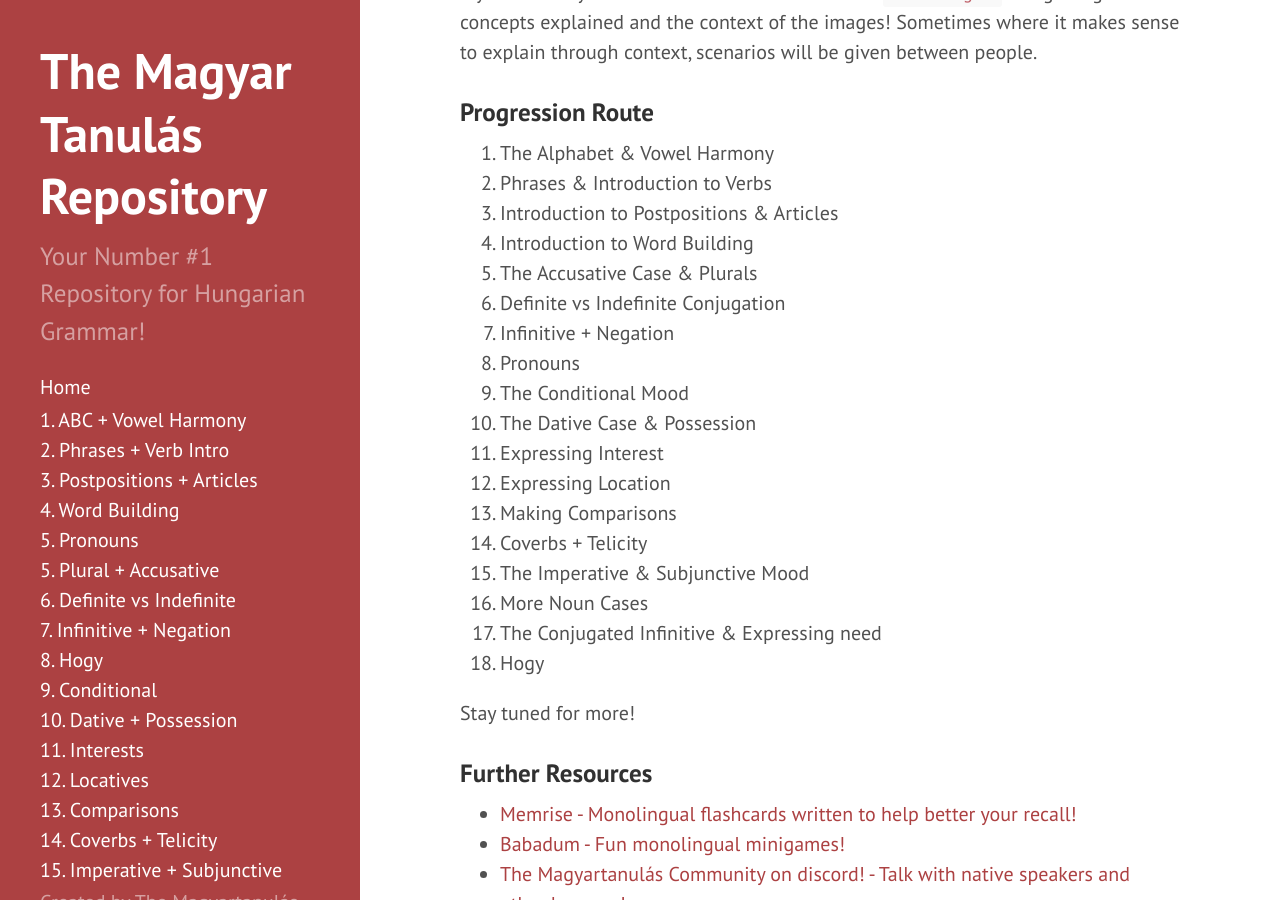
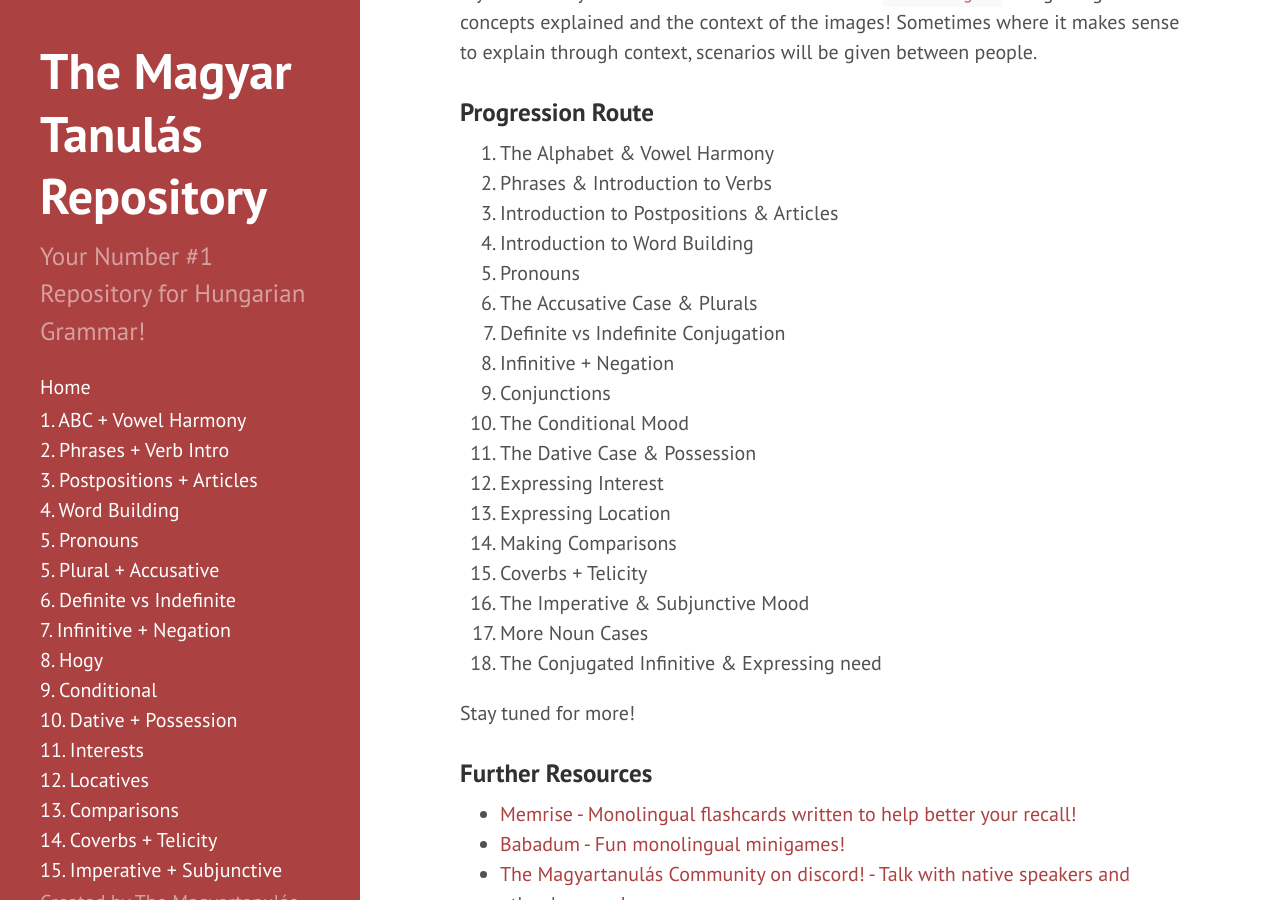
Before and after one commit to Magyartanulas/magyartanulas.github.io, a Jekyll site: the page built from _posts/2012-02-06-whats-jekyll.md, in a window 1280 px wide and 900 px high, scrolled down 630 px. Built offline with Jekyll 4.4.1, drawn with Linux system fonts in a browser that asks for light colours; Markdown is read by kramdown in place of the engine named in the settings.

Commit message:
Update 2012-02-06-whats-jekyll.md

```diff
--- a/_posts/2012-02-06-whats-jekyll.md
+++ b/_posts/2012-02-06-whats-jekyll.md
@@ -22,10 +22,11 @@ Starting from Section 2, there will be captioned images with no english translat
 2. Phrases & Introduction to Verbs
 3. Introduction to Postpositions & Articles
 4. Introduction to Word Building
+5. Pronouns
 5. The Accusative Case & Plurals
 6. Definite vs Indefinite Conjugation
 7. Infinitive + Negation
-8. Pronouns
+8. Conjunctions
 9. The Conditional Mood
 10. The Dative Case & Possession
 11. Expressing Interest
@@ -35,8 +36,6 @@ Starting from Section 2, there will be captioned images with no english translat
 15. The Imperative & Subjunctive Mood
 16. More Noun Cases
 17. The Conjugated Infinitive & Expressing need
-18. Hogy
-
 
 Stay tuned for more!
 
```
